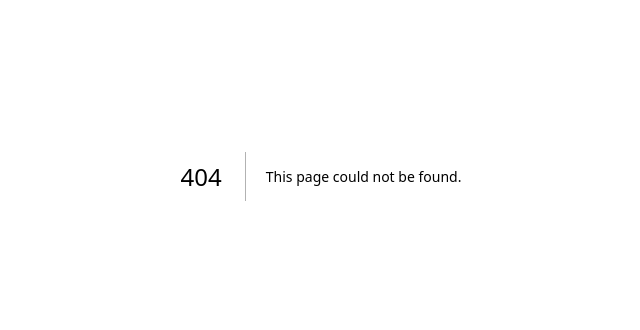
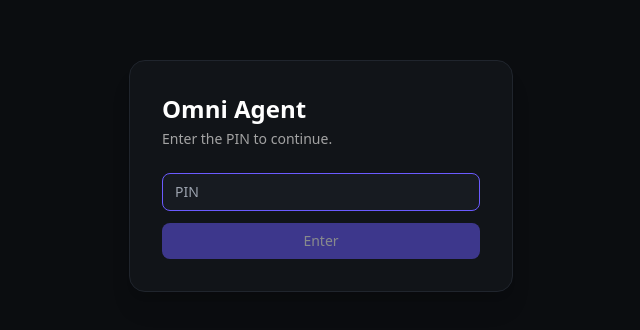
Before and after one commit to jaykk99/omni-agent, a Next.js app: page /gate in a window 1280 px wide. Before the commit this address had no page. Shown: the part 224-554 px from the top of the page, without its empty margins (319-959 px from the left). Built offline with nearby package versions, Linux system fonts and the light colour scheme.

Commit message:
Add PIN gate in front of the app

```diff
--- /dev/null
+++ b/app/api/gate/route.ts
@@ -0,0 +1,29 @@
+import { NextResponse } from "next/server";
+
+const COOKIE_NAME = "omni_gate";
+
+export async function POST(request: Request) {
+  const { pin } = await request.json().catch(() => ({ pin: "" }));
+  const expected = process.env.APP_PIN;
+
+  if (!expected) {
+    return NextResponse.json(
+      { error: "APP_PIN is not configured" },
+      { status: 500 }
+    );
+  }
+
+  if (pin !== expected) {
+    return NextResponse.json({ error: "Wrong PIN" }, { status: 401 });
+  }
+
+  const res = NextResponse.json({ ok: true });
+  res.cookies.set(COOKIE_NAME, expected, {
+    httpOnly: true,
+    secure: true,
+    sameSite: "lax",
+    path: "/",
+    maxAge: 60 * 60 * 24 * 30,
+  });
+  return res;
+}
--- /dev/null
+++ b/app/gate/page.tsx
@@ -0,0 +1,59 @@
+"use client";
+
+import { useState } from "react";
+import { useRouter, useSearchParams } from "next/navigation";
+
+export default function GatePage() {
+  const router = useRouter();
+  const params = useSearchParams();
+  const [pin, setPin] = useState("");
+  const [error, setError] = useState<string | null>(null);
+  const [loading, setLoading] = useState(false);
+
+  async function handleSubmit(e: React.FormEvent) {
+    e.preventDefault();
+    setLoading(true);
+    setError(null);
+    const res = await fetch("/api/gate", {
+      method: "POST",
+      headers: { "Content-Type": "application/json" },
+      body: JSON.stringify({ pin }),
+    });
+    setLoading(false);
+    if (res.ok) {
+      router.push(params.get("next") || "/");
+      router.refresh();
+    } else {
+      setError("Wrong PIN.");
+    }
+  }
+
+  return (
+    <div className="flex min-h-screen items-center justify-center bg-base-950 px-4">
+      <form
+        onSubmit={handleSubmit}
+        className="w-full max-w-sm rounded-2xl border border-base-700 bg-base-900 p-8 shadow-xl"
+      >
+        <h1 className="mb-1 text-2xl font-semibold text-white">Omni Agent</h1>
+        <p className="mb-6 text-sm text-neutral-400">Enter the PIN to continue.</p>
+        <input
+          type="password"
+          inputMode="text"
+          autoFocus
+          value={pin}
+          onChange={(e) => setPin(e.target.value)}
+          placeholder="PIN"
+          className="mb-3 w-full rounded-lg border border-base-600 bg-base-800 px-3 py-2 text-sm text-white outline-none focus:border-accent-500"
+        />
+        <button
+          type="submit"
+          disabled={loading || !pin}
+          className="w-full rounded-lg bg-accent-500 px-3 py-2 text-sm font-medium text-white transition hover:bg-accent-400 disabled:opacity-50"
+        >
+          {loading ? "Checking…" : "Enter"}
+        </button>
+        {error && <p className="mt-3 text-sm text-red-400">{error}</p>}
+      </form>
+    </div>
+  );
+}
```
Also changed, not shown: middleware.ts (+16 -0 lines).
